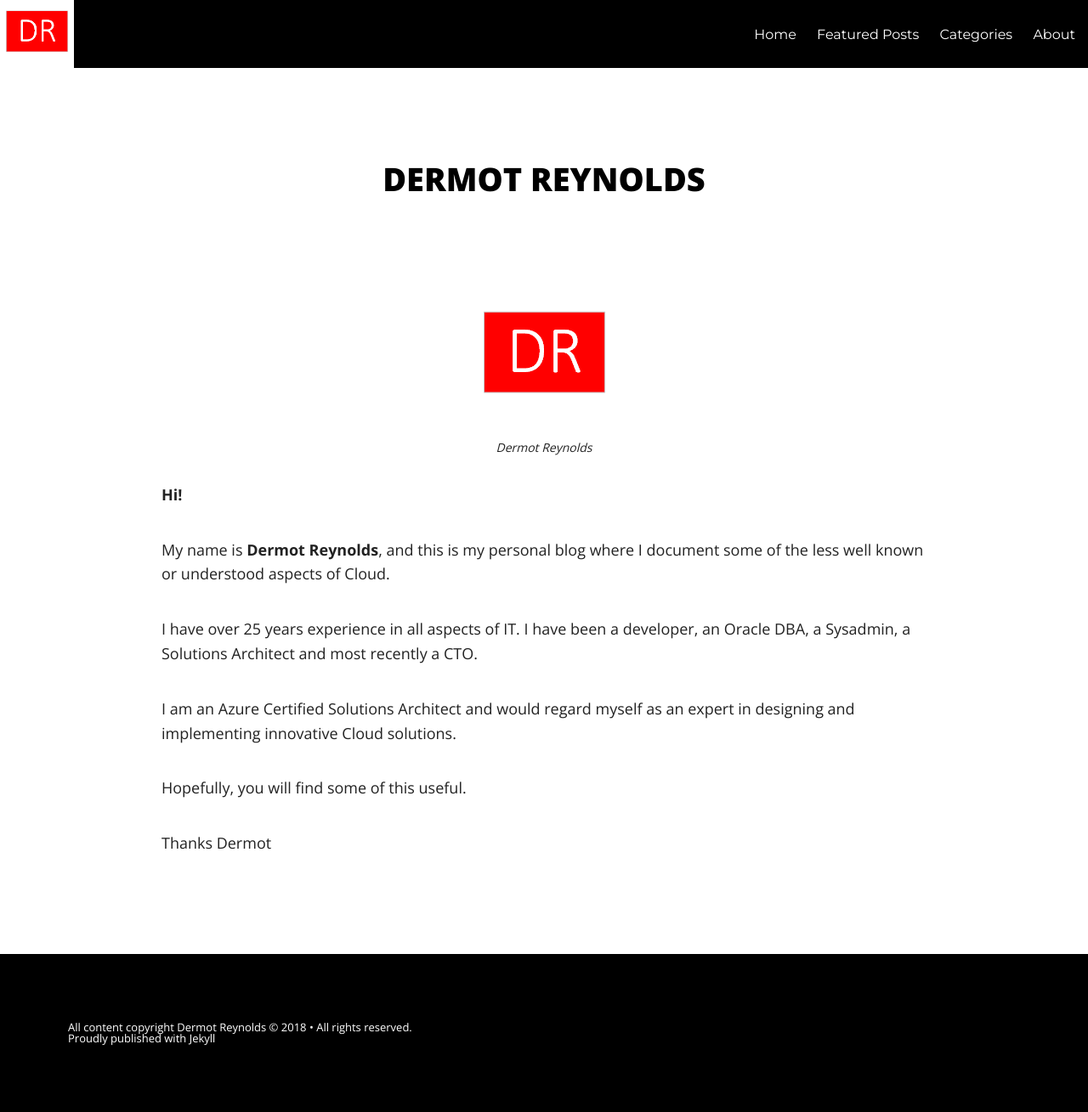
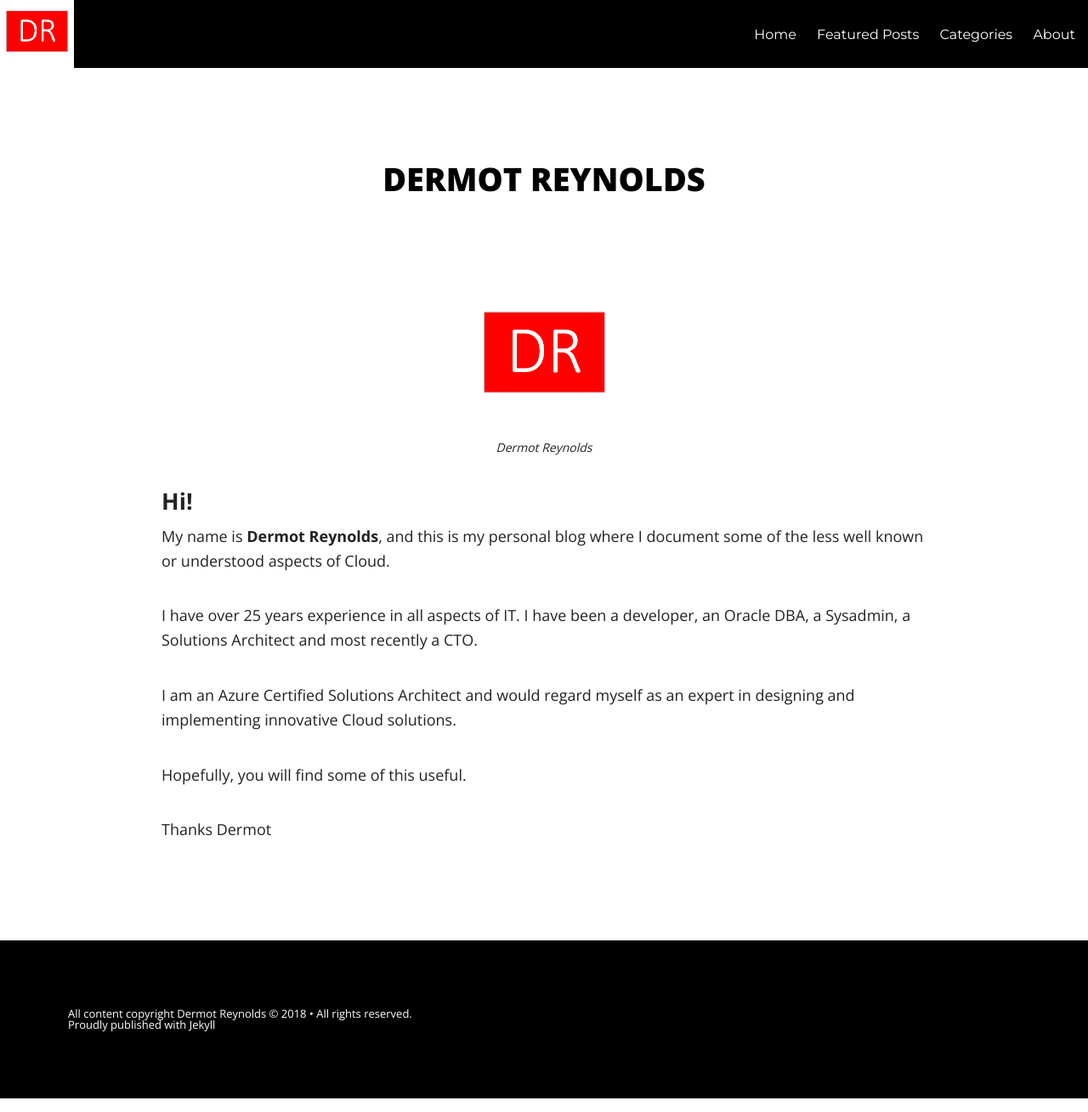
Before and after one commit to dermotreynolds/old.dermotreynolds.github.io, a Jekyll site: the page built from about.md, in a window 1280 px wide. Shown: the whole page at 85% size. Built offline with Jekyll 4.4.1, drawn with Linux system fonts in a browser that asks for light colours; nearby versions of some CDN libraries.

Commit message:
Full End To End

```diff
--- a/about.md
+++ b/about.md
@@ -26,7 +26,7 @@ chart: true
     {% endif %}
 {% endfor %}
 
-**Hi!**
+### Hi!
 
 My name is **Dermot Reynolds**, and this is my personal blog where I document some of the less well known or understood aspects of Cloud.
 
```
